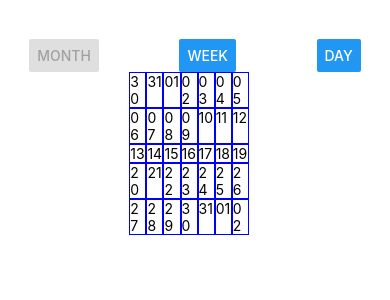
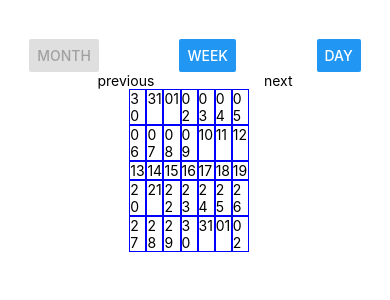
Before and after one commit to kradavar/awesomeCalendar, a React Native app: screen / in a window 390 px wide. Shown: the top 300 px of the page. Built offline with nearby package versions, Linux system fonts and the light colour scheme.

Commit message:
add buttons for date changing

```diff
--- a/App.js
+++ b/App.js
@@ -1,15 +1,17 @@
 import React from "react";
-import { StyleSheet, Text, View } from "react-native";
+import { StyleSheet, View } from "react-native";
 
 import CalendarContextProvider from "./src/components/calendar/context";
 import CalendarContainer from "./src/components/calendar/CalendarContainer";
 import ModeSwitcher from "./src/components/ModeSwitcher";
+import ChangeDateButtons from "./src/components/navigation/ChangeDateButtons";
 
 export default function App() {
   return (
     <View style={styles.container}>
       <CalendarContextProvider>
         <ModeSwitcher />
+        <ChangeDateButtons />
         <CalendarContainer />
       </CalendarContextProvider>
     </View>
--- a/src/components/calendar/context.jsx
+++ b/src/components/calendar/context.jsx
@@ -4,18 +4,21 @@ import { VIEW_MODES } from "../../constants/calendarConstants";
 const context = {
   mode: VIEW_MODES.MONTH,
   currentDate: new Date(),
-  setMode: () => ({})
+  setMode: () => ({}),
+  setCurrentDate: () => ({})
 };
 
 export const calendarContext = createContext(context);
 
 const CalendarContextProvider = ({ children }) => {
   const [mode, setMode] = useState(VIEW_MODES.MONTH);
+  const [currentDate, setCurrentDate] = useState(new Date());
 
   const value = {
     mode,
     setMode,
-    currentDate: new Date()
+    currentDate,
+    setCurrentDate
   };
 
   return (
--- /dev/null
+++ b/src/components/navigation/Button.jsx
@@ -0,0 +1,14 @@
+import React from "react";
+import { View, TouchableOpacity, Text } from "react-native";
+
+const Button = ({ name, action }) => {
+  return (
+    <View>
+      <TouchableOpacity onPress={action}>
+        <Text>{name}</Text>
+      </TouchableOpacity>
+    </View>
+  );
+};
+
+export default Button;
--- /dev/null
+++ b/src/components/navigation/ChangeDateButtons.jsx
@@ -0,0 +1,56 @@
+import React, { useContext } from "react";
+import { View, StyleSheet } from "react-native";
+import Button from "./Button";
+import { calendarContext } from "../calendar/context";
+import { VIEW_MODES } from "../../constants/calendarConstants";
+import {
+  addMonths,
+  addWeeks,
+  addDays,
+  subMonths,
+  subWeeks,
+  subDays
+} from "date-fns";
+
+const ChangeDateButtons = () => {
+  const { currentDate, mode, setCurrentDate } = useContext(calendarContext);
+
+  const increaseFnc = () => {
+    const add =
+      mode === VIEW_MODES.MONTH
+        ? addMonths
+        : mode === VIEW_MODES.WEEK
+        ? addWeeks
+        : addDays;
+
+    setCurrentDate(add(currentDate, 1));
+  };
+
+  const decreaseFnc = () => {
+    const subtract =
+      mode === VIEW_MODES.MONTH
+        ? subMonths
+        : mode === VIEW_MODES.WEEK
+        ? subWeeks
+        : subDays;
+
+    setCurrentDate(subtract(currentDate, 1));
+  };
+
+  return (
+    <View style={styles.container}>
+      <Button name="previous" action={decreaseFnc} />
+      <Button name="next" action={increaseFnc} />
+    </View>
+  );
+};
+
+const styles = StyleSheet.create({
+  container: {
+    flexDirection: "row",
+    justifyContent: "space-between",
+    width: "50%"
+  }
+});
+
+export default ChangeDateButtons;
```
